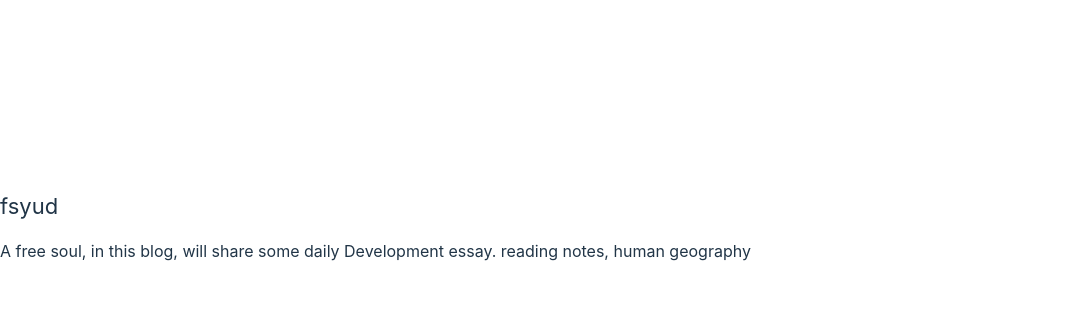
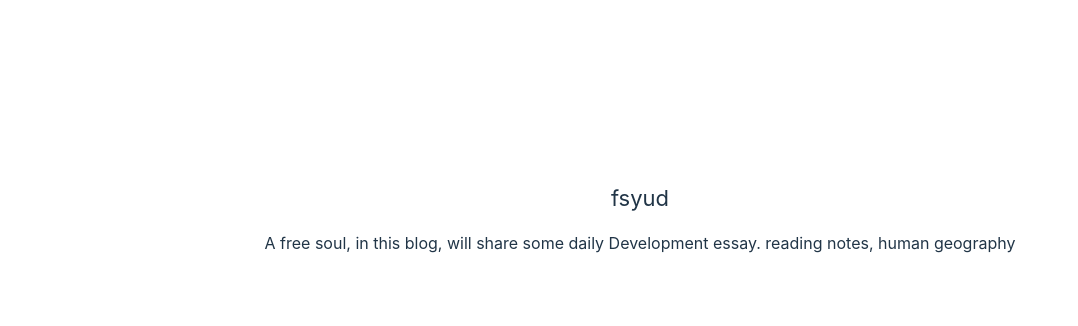
Before and after one commit to fsyud/lit-app, a website built with Vite: page index.html in a window 1280 px wide. Shown: the part 174-500 px from the top of the page, without its empty margins (0-1078 px from the left). Built offline with nearby package versions, Linux system fonts and the light colour scheme.

Commit message:
feat: init 🎉

```diff
--- a/package.json
+++ b/package.json
@@ -9,7 +9,7 @@
     "preview": "vite preview"
   },
   "dependencies": {
-    "lit": "^2.7.6"
+    "lit": "^2.8.0"
   },
   "devDependencies": {
     "typescript": "^5.0.2",
--- a/src/index.css
+++ b/src/index.css
@@ -3,7 +3,7 @@
   line-height: 1.5;
   font-weight: 400;
 
-  color-scheme: light dark;
+  color-scheme: dark;
   color: rgba(255, 255, 255, 0.87);
   background-color: #242424;
 
--- a/src/my-element.ts
+++ b/src/my-element.ts
@@ -42,8 +42,11 @@ export class MyElement extends LitElement {
   // }
 
   static styles = css`
-    section {
-      margin: 60px auto;
+    :host {
+      max-width: 1280px;
+      margin: 0 auto;
+      padding: 2rem;
+      text-align: center;
     }
     .title {
       font-size: 22px;
```
Also changed, not shown: pnpm-lock.yaml, 1 other file.
